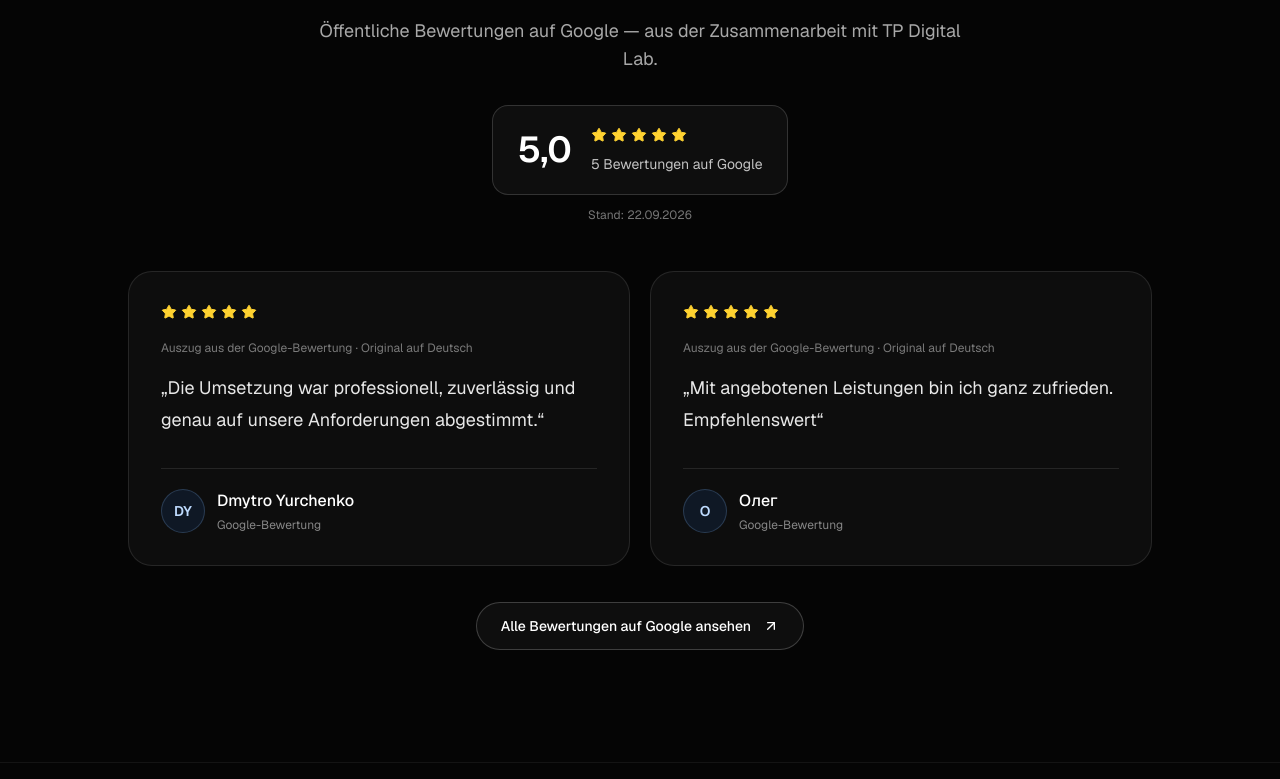
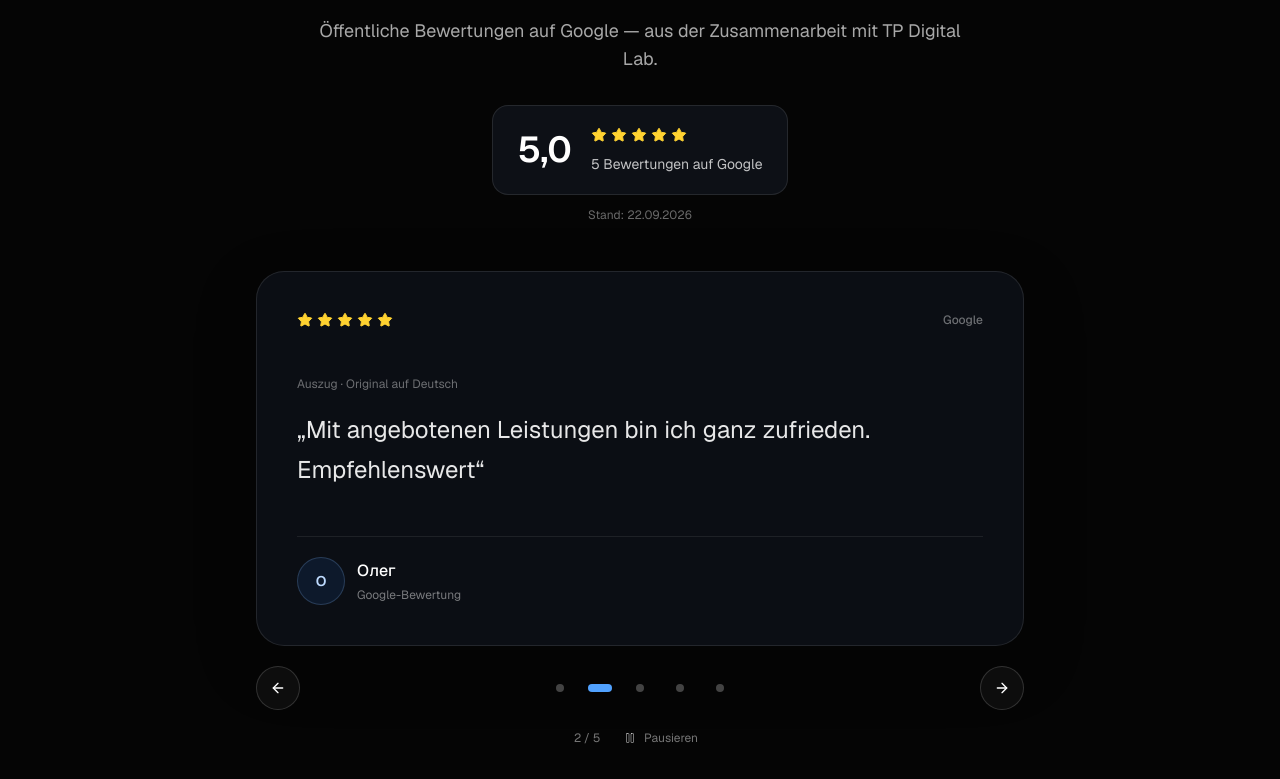
Before and after one commit to Tp-Digitallab/tp-digital, a Next.js app: page /webdesign in a window 1280 px wide. Shown: the part 5281-6060 px from the top of the page. Built offline with nearby package versions, Linux system fonts and the light colour scheme; no server answers.

Commit message:
NEWreview

```diff
--- a/components/sections/ReviewsSection.tsx
+++ b/components/sections/ReviewsSection.tsx
@@ -1,6 +1,15 @@
 "use client";
 
-import { ArrowUpRight, Star } from "lucide-react";
+import { useEffect, useState } from "react";
+import {
+  ArrowLeft,
+  ArrowRight,
+  ArrowUpRight,
+  Pause,
+  Play,
+  Star,
+} from "lucide-react";
+import { useReducedMotion } from "motion/react";
 
 import Container from "@/components/common/Container";
 import { useLanguage } from "@/components/providers/LanguageProvider";
@@ -21,6 +30,21 @@ const reviews = [
     text:
       "Mit angebotenen Leistungen bin ich ganz zufrieden. Empfehlenswert",
   },
+  {
+    author: "alina poluiluik",
+    initials: "AP",
+    text: null,
+  },
+  {
+    author: "Дима Риженко",
+    initials: "ДР",
+    text: null,
+  },
+  {
+    author: "GONCHARENKO",
+    initials: "G",
+    text: null,
+  },
 ] as const;
 
 const copy = {
@@ -33,12 +57,19 @@ const copy = {
     ratingLabel: "5,0 von 5 Sternen auf Google",
     count: "5 Bewertungen auf Google",
     checked: "Stand: 22.09.2026",
-    quoteLabel: "Auszug aus der Google-Bewertung",
-    original: "Original auf Deutsch",
+    quoteLabel: "Auszug · Original auf Deutsch",
+    noText: "Bewertung ohne Kommentar",
     stars: "5 von 5 Sternen",
     source: "Google-Bewertung",
     button: "Alle Bewertungen auf Google ansehen",
     newTab: "Öffnet in einem neuen Tab",
+    previous: "Vorherige Bewertung",
+    next: "Nächste Bewertung",
+    pause: "Pausieren",
+    play: "Fortsetzen",
+    carousel: "Kundenbewertungen",
+    slide: "Bewertung",
+    of: "von",
   },
   en: {
     eyebrow: "Customer reviews",
@@ -49,12 +80,19 @@ const copy = {
     ratingLabel: "5.0 out of 5 stars on Google",
     count: "5 reviews on Google",
     checked: "As of 22 September 2026",
-    quoteLabel: "Excerpt from a Google review",
-    original: "Original in German",
+    quoteLabel: "Excerpt · Original in German",
+    noText: "Rating without a comment",
     stars: "5 out of 5 stars",
     source: "Google review",
     button: "Read all reviews on Google",
     newTab: "Opens in a new tab",
+    previous: "Previous review",
+    next: "Next review",
+    pause: "Pause",
+    play: "Resume",
+    carousel: "Customer reviews",
+    slide: "Review",
+    of: "of",
   },
   ru: {
     eyebrow: "Отзывы клиентов",
@@ -65,27 +103,44 @@ const copy = {
     ratingLabel: "5,0 из 5 звёзд в Google",
     count: "5 оценок в Google",
     checked: "По состоянию на 22.09.2026",
-    quoteLabel: "Фрагмент отзыва из Google",
-    original: "Оригинал на немецком",
+    quoteLabel: "Фрагмент · Оригинал на немецком",
+    noText: "Оценка без комментария",
     stars: "5 из 5 звёзд",
     source: "Отзыв в Google",
     button: "Посмотреть все отзывы в Google",
     newTab: "Откроется в новой вкладке",
+    previous: "Предыдущий отзыв",
+    next: "Следующий отзыв",
+    pause: "Пауза",
+    play: "Продолжить",
+    carousel: "Отзывы клиентов",
+    slide: "Отзыв",
+    of: "из",
   },
 } as const;
 
-function Stars({ label }: { label: string }) {
+function Stars({
+  label,
+  large = false,
+}: {
+  label: string;
+  large?: boolean;
+}) {
   return (
     <span
       role="img"
       aria-label={label}
-      className="inline-flex items-center gap-1 text-amber-300"
+      className={`inline-flex items-center text-amber-300 ${
+        large ? "gap-2" : "gap-1"
+      }`}
     >
       {Array.from({ length: 5 }, (_, index) => (
         <Star
           key={index}
           aria-hidden="true"
-          className="h-4 w-4 fill-current"
+          className={`fill-current ${
+            large ? "h-7 w-7 sm:h-8 sm:w-8" : "h-4 w-4"
+          }`}
           strokeWidth={1.5}
         />
       ))}
@@ -93,9 +148,65 @@ function Stars({ label }: { label: string }) {
   );
 }
 
+const arrowClassName =
+  "inline-flex h-11 w-11 shrink-0 items-center justify-center rounded-full border border-white/15 bg-white/[0.04] text-white transition-colors hover:border-blue-400/50 hover:bg-blue-500/10 focus-visible:outline-none focus-visible:ring-2 focus-visible:ring-blue-400";
+
 export default function ReviewsSection() {
   const { language } = useLanguage();
   const t = copy[language];
+
+  const reducedMotion = useReducedMotion();
+
+  const [activeIndex, setActiveIndex] = useState(0);
+  const [paused, setPaused] = useState(false);
+  const [hovered, setHovered] = useState(false);
+  const [focused, setFocused] = useState(false);
+
+  const canAutoplay =
+    reducedMotion === false &&
+    !paused &&
+    !hovered &&
+    !focused;
+
+  useEffect(() => {
+    if (!canAutoplay) {
+      return;
+    }
+
+    const timer = window.setInterval(() => {
+      if (document.visibilityState !== "visible") {
+        return;
+      }
+
+      setActiveIndex(
+        (current) => (current + 1) % reviews.length
+      );
+    }, 6000);
+
+    return () => {
+      window.clearInterval(timer);
+    };
+  }, [canAutoplay, activeIndex]);
+
+  function previousReview() {
+    setPaused(true);
+    setActiveIndex(
+      (current) =>
+        (current - 1 + reviews.length) % reviews.length
+    );
+  }
+
+  function nextReview() {
+    setPaused(true);
+    setActiveIndex(
+      (current) => (current + 1) % reviews.length
+    );
+  }
+
+  function selectReview(index: number) {
+    setPaused(true);
+    setActiveIndex(index);
+  }
 
   return (
     <section
@@ -120,7 +231,7 @@ export default function ReviewsSection() {
             {t.description}
           </p>
 
-          <div className="mt-8 inline-flex max-w-full flex-wrap items-center justify-center gap-x-5 gap-y-3 rounded-2xl border border-white/15 bg-white/[0.04] px-6 py-5">
+          <div className="mt-8 inline-flex max-w-full flex-wrap items-center justify-center gap-x-5 gap-y-3 rounded-2xl border border-white/10 bg-[#0d1016] px-6 py-5">
             <span
               aria-label={t.ratingLabel}
               className="text-4xl font-semibold tracking-tight text-white"
@@ -137,35 +248,88 @@ export default function ReviewsSection() {
             </div>
           </div>
 
-          <p className="mt-3 text-xs text-white/45">
+          <p className="mt-3 text-xs text-white/40">
             {t.checked}
           </p>
         </div>
 
-        <div className="mx-auto mt-12 grid max-w-5xl gap-5 md:grid-cols-2">
-          {reviews.map((review) => (
+        <div
+          role="region"
+          aria-label={t.carousel}
+          className="mx-auto mt-10 max-w-3xl sm:mt-12"
+          onMouseEnter={() => setHovered(true)}
+          onMouseLeave={() => setHovered(false)}
+          onFocusCapture={() => setFocused(true)}
+          onBlurCapture={(event) => {
+            const nextTarget = event.relatedTarget;
+
+            if (
+              !(nextTarget instanceof Node) ||
+              !event.currentTarget.contains(nextTarget)
+            ) {
+              setFocused(false);
+            }
+          }}
+        >
+          <div className="overflow-hidden rounded-[28px] border border-white/10 bg-[#0b0e14] shadow-[0_20px_60px_rgba(0,0,0,0.25)]">
+            <div
+              className={`flex items-stretch ${
+                reducedMotion
+                  ? ""
+                  : "transition-transform duration-500 ease-out"
+              }`}
+              style={{
+                transform: `translateX(-${activeIndex * 100}%)`,
+              }}
+            >
+              {reviews.map((review, index) => {
+                const active = index === activeIndex;
+
+                return (
                   <figure
                     key={review.author}
-              className="flex min-w-0 flex-col rounded-3xl border border-white/10 bg-white/[0.035] p-6 sm:p-8"
+                    role="group"
+                    aria-label={`${t.slide} ${index + 1} ${t.of} ${reviews.length}`}
+                    aria-hidden={!active}
+                    inert={!active}
+                    className="m-0 flex min-w-0 basis-full shrink-0 flex-col p-6 sm:p-10"
                   >
+                    <div className="flex items-center justify-between gap-4">
                       <Stars label={t.stars} />
 
-              <p className="mt-5 text-xs text-white/45">
-                {t.quoteLabel} · {t.original}
+                      <span className="text-xs font-medium text-white/40">
+                        Google
+                      </span>
+                    </div>
+
+                    {review.text ? (
+                      <div className="flex min-h-48 flex-1 flex-col justify-center py-7 sm:min-h-52">
+                        <p className="text-xs leading-5 text-white/40">
+                          {t.quoteLabel}
                         </p>
 
                         <blockquote
                           cite={googleReviewsUrl}
                           lang="de"
-                className="mt-4 flex-1 text-lg leading-8 text-white/90"
+                          className="mt-4 text-lg leading-8 text-white/90 sm:text-2xl sm:leading-10"
                         >
                           „{review.text}“
                         </blockquote>
+                      </div>
+                    ) : (
+                      <div className="flex min-h-48 flex-1 flex-col items-center justify-center py-7 text-center sm:min-h-52">
+                        <Stars label={t.stars} large />
 
-              <figcaption className="mt-8 flex items-center gap-3 border-t border-white/10 pt-5">
+                        <p className="mt-5 text-base text-white/60">
+                          {t.noText}
+                        </p>
+                      </div>
+                    )}
+
+                    <figcaption className="flex items-center gap-3 border-t border-white/[0.08] pt-5">
                       <span
                         aria-hidden="true"
-                  className="flex h-11 w-11 shrink-0 items-center justify-center rounded-full border border-blue-300/20 bg-blue-500/10 text-sm font-semibold text-blue-200"
+                        className="flex h-12 w-12 shrink-0 items-center justify-center rounded-full border border-blue-300/20 bg-blue-500/10 text-sm font-semibold text-blue-200"
                       >
                         {review.initials}
                       </span>
@@ -175,16 +339,95 @@ export default function ReviewsSection() {
                           {review.author}
                         </p>
 
-                  <p className="mt-1 text-xs text-white/50">
+                        <p className="mt-1 text-xs text-white/45">
                           {t.source}
                         </p>
                       </div>
                     </figcaption>
                   </figure>
+                );
+              })}
+            </div>
+          </div>
+
+          <div className="mt-5 flex items-center justify-between gap-3">
+            <button
+              type="button"
+              onClick={previousReview}
+              aria-label={t.previous}
+              className={arrowClassName}
+            >
+              <ArrowLeft
+                aria-hidden="true"
+                className="h-4 w-4"
+              />
+            </button>
+
+            <div
+              role="group"
+              aria-label={t.carousel}
+              className="flex items-center"
+            >
+              {reviews.map((review, index) => (
+                <button
+                  key={review.author}
+                  type="button"
+                  onClick={() => selectReview(index)}
+                  aria-label={`${t.slide} ${index + 1}: ${review.author}`}
+                  aria-current={
+                    activeIndex === index ? "true" : undefined
+                  }
+                  className="flex h-11 w-8 items-center justify-center rounded-lg focus-visible:outline-none focus-visible:ring-2 focus-visible:ring-blue-400 sm:w-10"
+                >
+                  <span
+                    aria-hidden="true"
+                    className={`h-2 rounded-full transition-all motion-reduce:transition-none ${
+                      activeIndex === index
+                        ? "w-6 bg-blue-400"
+                        : "w-2 bg-white/25"
+                    }`}
+                  />
+                </button>
               ))}
             </div>
 
-        <div className="mt-9 text-center">
+            <button
+              type="button"
+              onClick={nextReview}
+              aria-label={t.next}
+              className={arrowClassName}
+            >
+              <ArrowRight
+                aria-hidden="true"
+                className="h-4 w-4"
+              />
+            </button>
+          </div>
+
+          <div className="mt-2 flex min-h-10 items-center justify-center gap-4 text-xs text-white/45">
+            <span className="tabular-nums">
+              {activeIndex + 1} / {reviews.length}
+            </span>
+
+            {reducedMotion === false && (
+              <button
+                type="button"
+                onClick={() => setPaused((current) => !current)}
+                className="inline-flex min-h-10 items-center gap-2 rounded-lg px-2 transition-colors hover:text-white focus-visible:outline-none focus-visible:ring-2 focus-visible:ring-blue-400"
+              >
+                {paused ? (
+                  <Play aria-hidden="true" className="h-3 w-3" />
+                ) : (
+                  <Pause aria-hidden="true" className="h-3 w-3" />
+                )}
+
+                {paused ? t.play : t.pause}
+              </button>
+            )}
+          </div>
+        </div>
+
+        <div className="mt-7 text-center">
           <a
             href={googleReviewsUrl}
             target="_blank"
```
Lines whose indentation alone changed are shown as unchanged.
